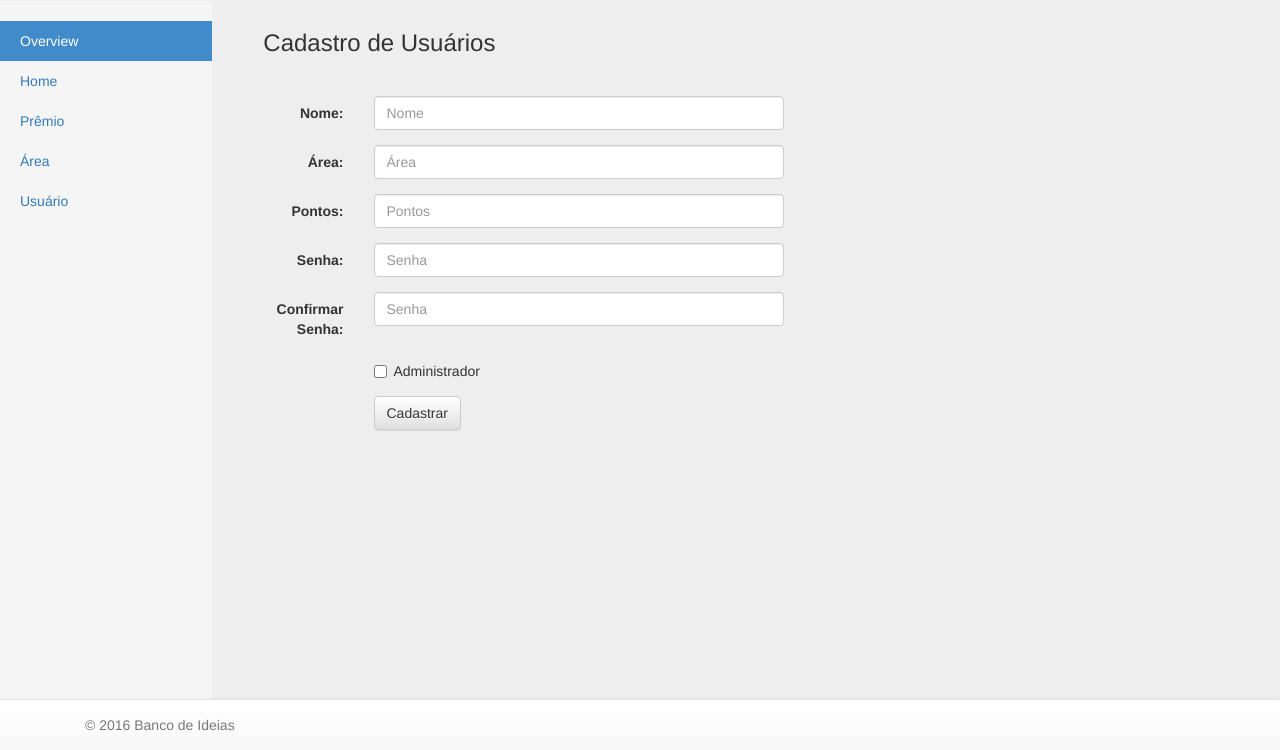
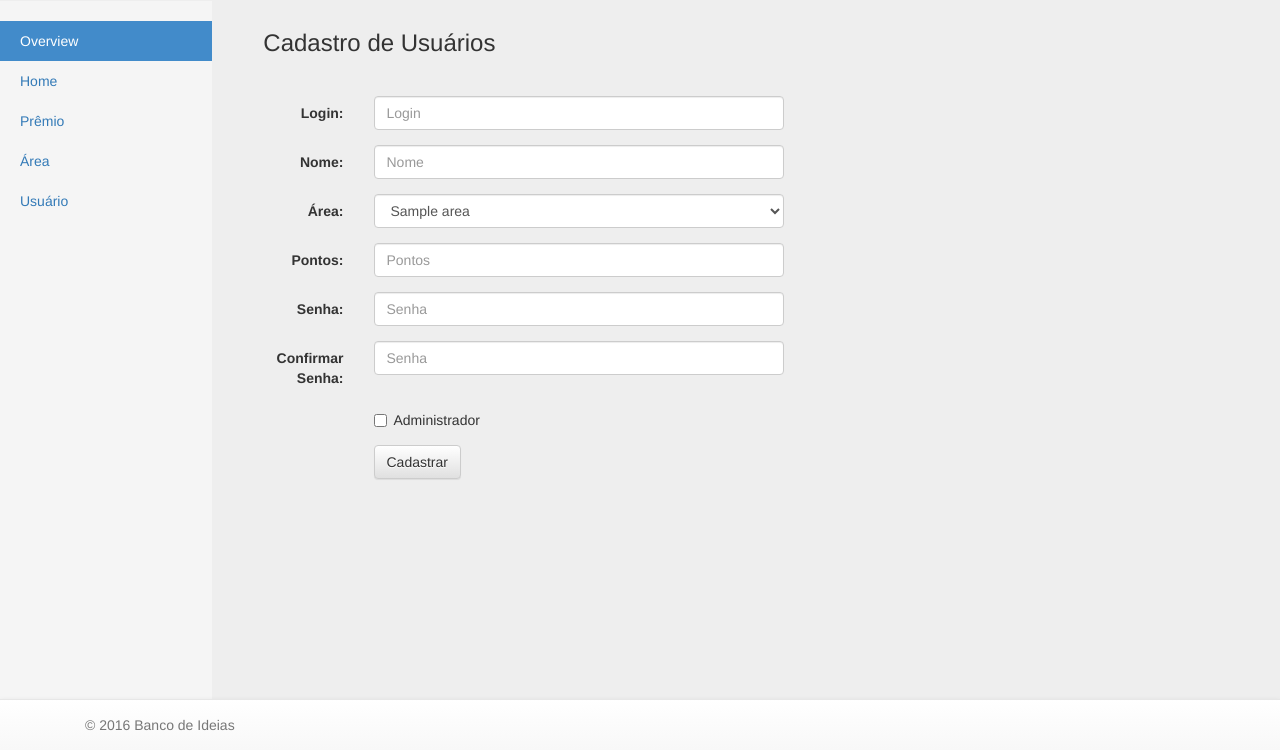
Before and after one commit to guilhermefontans/banco-de-ideias, a PHP site: the page made by views/usuario/usuarioform.twig in a window 1280 px wide. Shown: the part 50-800 px from the top of the page. Run offline with PHP 8.4, Linux system fonts and the light colour scheme; the template is opened without the code that fills it: most values are stand-ins (such as "Sample title", 1, 10 or a date in 2020); some libraries are stand-ins or nearby versions.

Commit message:
Adicionado compobox com as areas no cadastro de usuarios

```diff
--- a/src/controller/AreaController.php
+++ b/src/controller/AreaController.php
@@ -61,7 +61,6 @@ class AreaController
     {
         $dao = new AreaDao();
         $areas = $dao->find();
-        $app['monolog']->addInfo(print_r($areas, true));
         return view()->render('area/area.twig',['areas' => $areas]);
     }
 
--- a/src/model/Dao.php
+++ b/src/model/Dao.php
@@ -58,9 +58,9 @@ abstract class Dao
             } else {
                 $premios = DB::table($this->tableName)
                     ->where(
-                        $filter[0],
-                        $filter[1],
-                        $filter[2]
+                        "$filter[0]",
+                        "$filter[1]",
+                        "$filter[2]"
                     )->get();
             }
 
--- a/views/login/login.twig
+++ b/views/login/login.twig
@@ -5,11 +5,11 @@
 <div class="col-xs-8col-xs-offset-2 col-md-4 col-md-offset-4">
 
     <form class="form-signin" action="{{app.url_base}}login/verify" method="POST">
-    <label for="inputEmail" class="sr-only">login</label>
-    <input type="text" id="inputEmail" name="inputEmail" class="form-control" placeholder="Login" required=true autofocus="">
+    <label for="login" class="sr-only">login</label>
+    <input type="text" id="login" name="login" class="form-control" placeholder="Login" required=true autofocus="">
     <br>
     <label for="inputPassword" class="sr-only">senha</label>
-    <input type="password" id="inputPassword" name="inputPassword" class="form-control" placeholder="Senha" required="">
+    <input type="password" id="senha" name="senha" class="form-control" placeholder="Senha" required="">
 
     <button class="btn btn-lg btn-primary btn-block" name="btnOperacao" type="submit">Entrar</button>
     </form>
--- a/views/usuario/usuario.twig
+++ b/views/usuario/usuario.twig
@@ -16,6 +16,7 @@
     <table class="table table-striped table-bordered table-hover table-condensed">
         <tr>
             <th>#</th>
+            <th>Login</th>
             <th>Nome</th>
             <th>Área</th>
             <th>Pontos</th>
@@ -24,6 +25,7 @@
             {% for usuario in usuarios %}
             <tr>
                 <td>{{usuario.codigo}}</td>
+                <td>{{usuario.login}}</td>
                 <td>{{usuario.nome}}</td>
                 <td>{{usuario.area}}</td>
                 <td>{{usuario.pontos}}</td>
--- a/views/usuario/usuarioform.twig
+++ b/views/usuario/usuarioform.twig
@@ -21,15 +21,32 @@
         <div class="col-md-8">
             <form class="form-horizontal" method="POST" action="{{app.url_base}}{{action}}">
                 <div class="form-group">
+                    <label class="col-sm-2 control-label">Login:</label>
+                    <div class="col-sm-8">
+                        <input type="text" name="login" {% if usuario %} value="{{ usuario.login}}" {% endif %} class="form-control" placeholder="Login">
+                    </div>
+                </div>
+                <div class="form-group">
                     <label class="col-sm-2 control-label">Nome:</label>
                     <div class="col-sm-8">
                         <input type="text" name="nome" {% if usuario %} value="{{ usuario.nome}}" {% endif %} class="form-control" placeholder="Nome">
                     </div>
                 </div>
+                <!-- <div class="form-group"> -->
+                <!--     <label class="col-sm-2 control-label">Área:</label> -->
+                <!--     <div class="col-sm-8"> -->
+                <!--         <input type="text" name="area" {% if usuario %} value="{{ usuario.area }}" {% endif %} class="form-control" placeholder="Área"> -->
+                <!--     </div> -->
+                <!-- </div> -->
+
                 <div class="form-group">
                     <label class="col-sm-2 control-label">Área:</label>
                     <div class="col-sm-8">
-                        <input type="text" name="area" {% if usuario %} value="{{ usuario.area }}" {% endif %} class="form-control" placeholder="Área">
+                        <select class="form-control" name="area">
+                            {% for area in areas %}
+                                <option value ="{{area.codigo}}">{{area.nome}}</option>
+                            {% endfor %}
+                        </select></option>
                     </div>
                 </div>
                 <div class="form-group">
```
Also changed, not shown: src/controller/LoginController.php (+20 -2 lines), src/controller/UsuarioController.php (+11 -1 lines), src/model/Usuario.php (+21 -0 lines).
